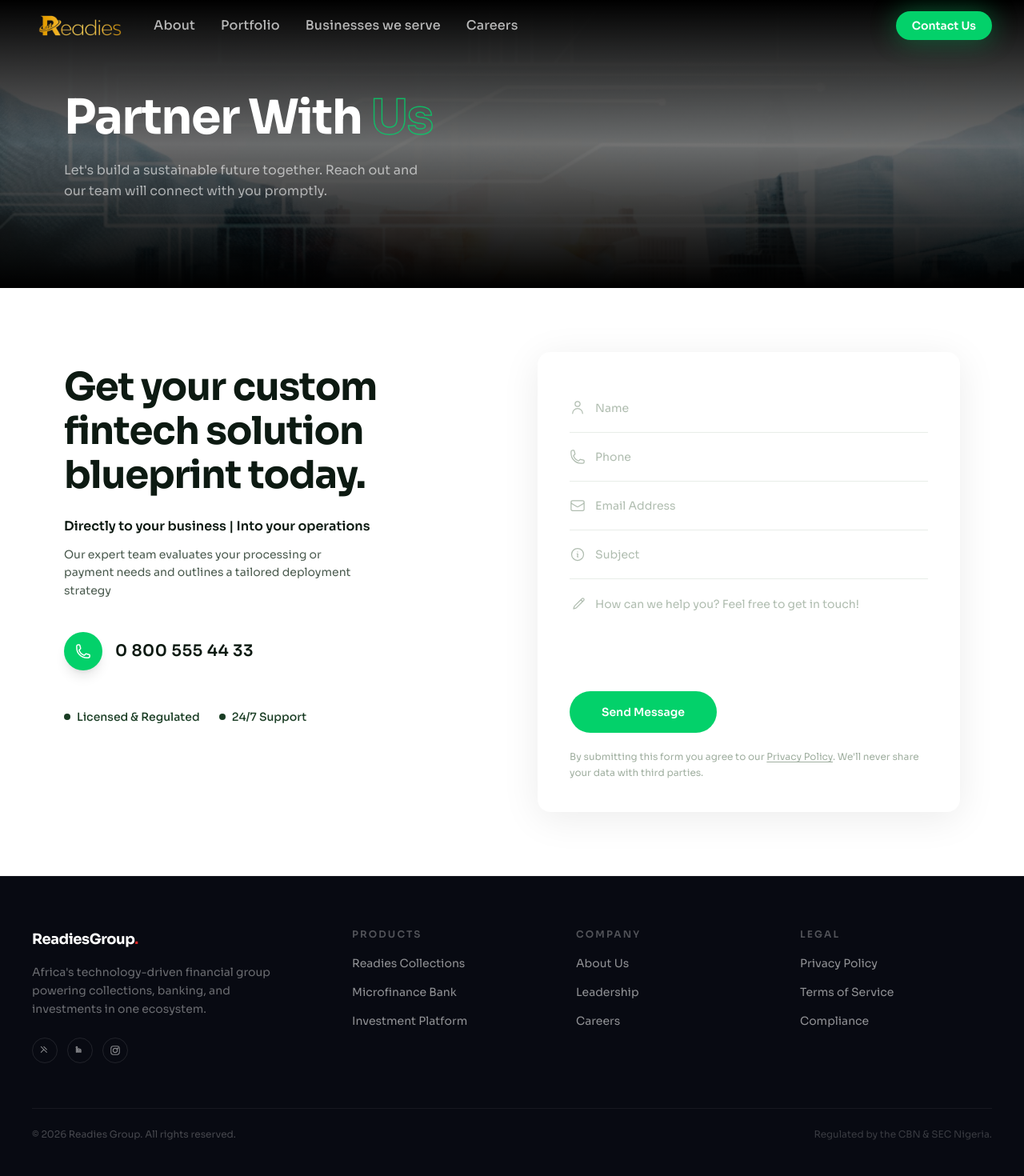
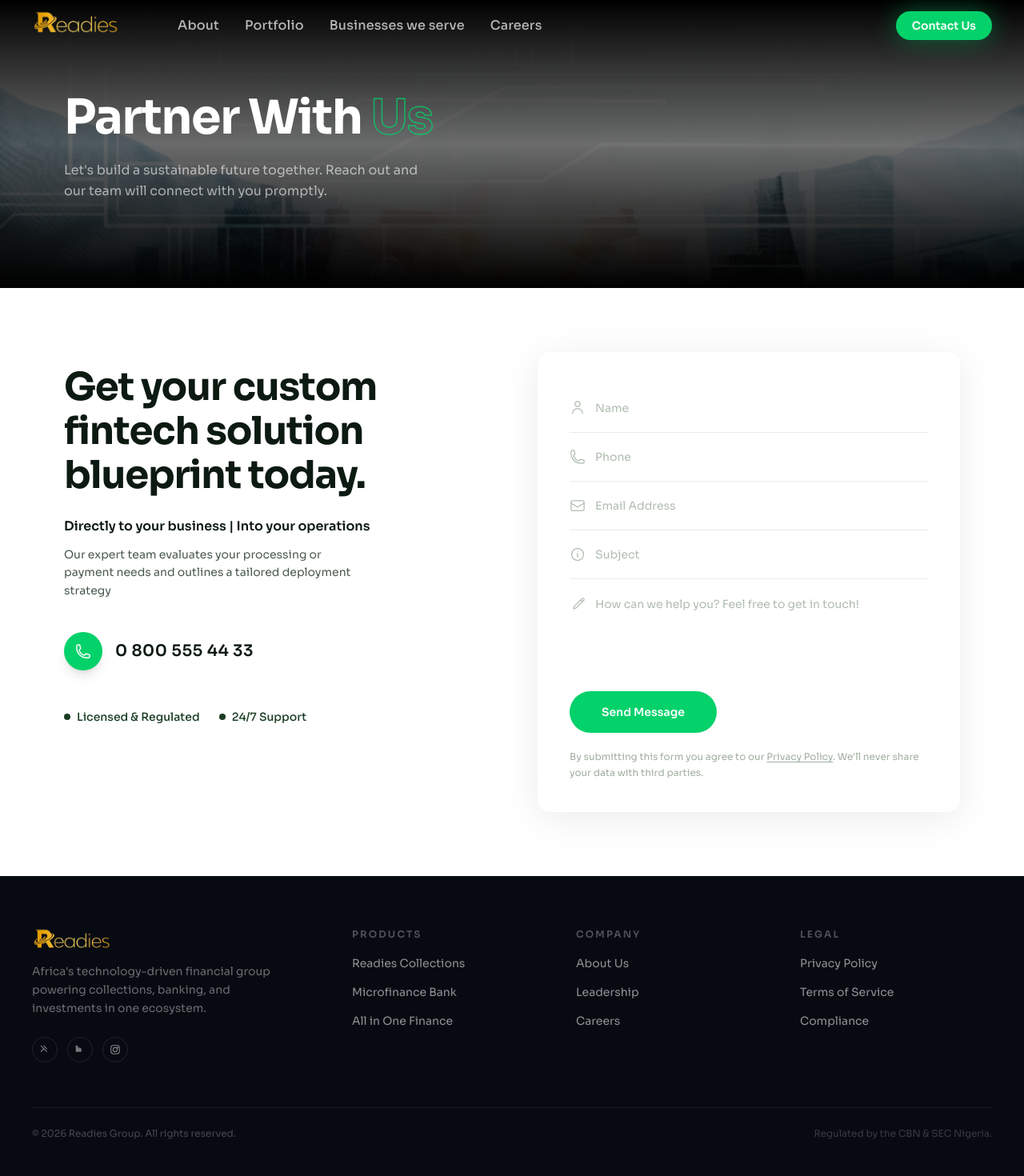
Before and after one commit to Chrisidoko/readiesgroup, a Next.js app: page /partner_with_us in a window 1280 px wide. Shown: the top 1470 px of the page at 80% size. Built offline with nearby package versions, Linux system fonts and the light colour scheme.

Commit message:
lastmeeting

```diff
--- a/src/app/components/Businessesweserve.tsx
+++ b/src/app/components/Businessesweserve.tsx
@@ -537,7 +537,7 @@
           />
           <a
             // href="#contact"
-            href="mailto:info@readiesgroup.com"
+            href="/partner_with_us"
             className="flex items-center gap-2 text-white/50 text-sm font-medium hover:text-white transition-colors duration-200"
             style={{ fontFamily: "'Sora', sans-serif" }}
           >
--- a/src/app/components/Herosection.tsx
+++ b/src/app/components/Herosection.tsx
@@ -8,7 +8,7 @@
 const partners = [
   { name: "D`Namaz Capital", src: "/logos/visa.svg" },
   { name: "Golden Securities", src: "/logos/mastercard.svg" },
-  { name: "Readiespay Gateway", src: "/logos/interswitch.svg" },
+  { name: "Readies", src: "/logos/interswitch.svg" },
   { name: "Kura MFB", src: "/logos/flutterwave.svg" },
   // { name: "SEC Nigeria", src: "/logos/sec.svg" },
 ];
--- a/src/app/components/IntroSection.tsx
+++ b/src/app/components/IntroSection.tsx
@@ -5,7 +5,7 @@
     <section id="about" className="w-full bg-white px-8 md:px-12 py-20 mx-auto">
       {/* Section label */}
       <div
-        className="text-5xl font-semibold pb-20"
+        className="text-5xl font-semibold pb-20 text-gray-900"
         style={{ fontFamily: "'Sora', 'DM Sans', sans-serif" }}
       >
         Powering the largest financial networks. Built for tomorrow&apos;s
--- a/src/app/components/Navbar.tsx
+++ b/src/app/components/Navbar.tsx
@@ -32,7 +32,7 @@
       }}
     >
       <div className="max-w-7xl mx-auto px-6 md:px-10 h-16 flex items-center justify-between">
-        <div className="flex gap-8">
+        <div className="flex gap-18 items-center">
           {/* Logo */}
           {/* <Link href="/" className="flex items-center gap-2.5 group">
             <span
@@ -46,9 +46,9 @@
             <Image
               src="/readies-gold.png"
               alt="ReadiesGroup Logo"
-              width={120}
+              width={110}
               height={32}
-              className="object-contain"
+              className="object-contain mb-2"
             />
           </Link>
 
@@ -75,7 +75,7 @@
         <div className="hidden md:flex items-center gap-3">
           <Link
             // href="#get-started"
-            href="mailto:info@readiesgroup.com"
+            href="/partner_with_us"
             className="flex items-center gap-2 px-5 py-2 rounded-full text-sm font-semibold text-white transition-all duration-300 hover:gap-3"
             style={{
               background: "#03d16a",
--- a/src/app/components/Ourbusinesses.tsx
+++ b/src/app/components/Ourbusinesses.tsx
@@ -46,7 +46,7 @@
     //   { label: "Loan Disbursed", value: "₦2B+" },
     //   { label: "Customers", value: "50K+" },
     // ],
-    link: "/#",
+    link: "https://kuramfb.com/",
     image: "/images/gateway.jpg",
     video: "/videos/banking.mp4",
   },
@@ -577,7 +577,7 @@
         />
 
         {/* Header */}
-        <div className="relative px-8 mt-30 md:px-16 pt-16 pb-8">
+        <div className="relative px-8 mt-10 md:px-16 pt-16 pb-8">
           <div
             style={{
               opacity: visible ? 1 : 0,
--- a/src/app/components/contactcta.tsx
+++ b/src/app/components/contactcta.tsx
@@ -12,7 +12,7 @@
         </h1>
         <Link
           // href="/contact"
-          href="mailto:info@readiesgroup.com"
+          href="/partner_with_us"
           className="inline-flex items-center gap-2 bg-white text-black text-base font-medium rounded-full px-6 py-3 w-fit hover:bg-white/90 transition-colors duration-200 [&>span]:hover:translate-x-0.5 [&>span]:hover:-translate-y-0.5"
         >
           Contact Us
--- a/src/app/components/footer.tsx
+++ b/src/app/components/footer.tsx
@@ -1,12 +1,13 @@
 "use client";
 
 import Link from "next/link";
+import Image from "next/image";
 
 const links = {
   Products: [
     { label: "Readies Collections", href: "https://readies.ng/" },
     { label: "Microfinance Bank", href: "https://kuramfb.com/" },
-    { label: "Investment Platform", href: "https://readies.ng/" },
+    { label: "All in One Finance", href: "https://readies.ng/" },
   ],
   Company: [
     { label: "About Us", href: "#about" },
@@ -31,11 +32,16 @@
         <div className="flex flex-col md:flex-row md:items-start gap-12 md:gap-20">
           {/* Brand */}
           <div className="flex-shrink-0 max-w-xs">
-            <div className="flex items-center gap-2.5 mb-4">
-              <span className="text-white font-bold text-lg tracking-tight">
-                ReadiesGroup<span style={{ color: "#DC2626" }}>.</span>
-              </span>
-            </div>
+            <Link href="/" className="flex items-center mb-4">
+              <Image
+                src="/readies-gold.png"
+                alt="ReadiesGroup Logo"
+                width={40}
+                height={20}
+                className="object-contain w-25 h-auto"
+              />
+            </Link>
+
             <p className="text-white/40 text-sm leading-relaxed">
               Africa&apos;s technology-driven financial group powering
               collections, banking, and investments in one ecosystem.
```
Also changed, not shown: public/readies-gold.png, 1 other file (tests, documents, lock files or other folders).
